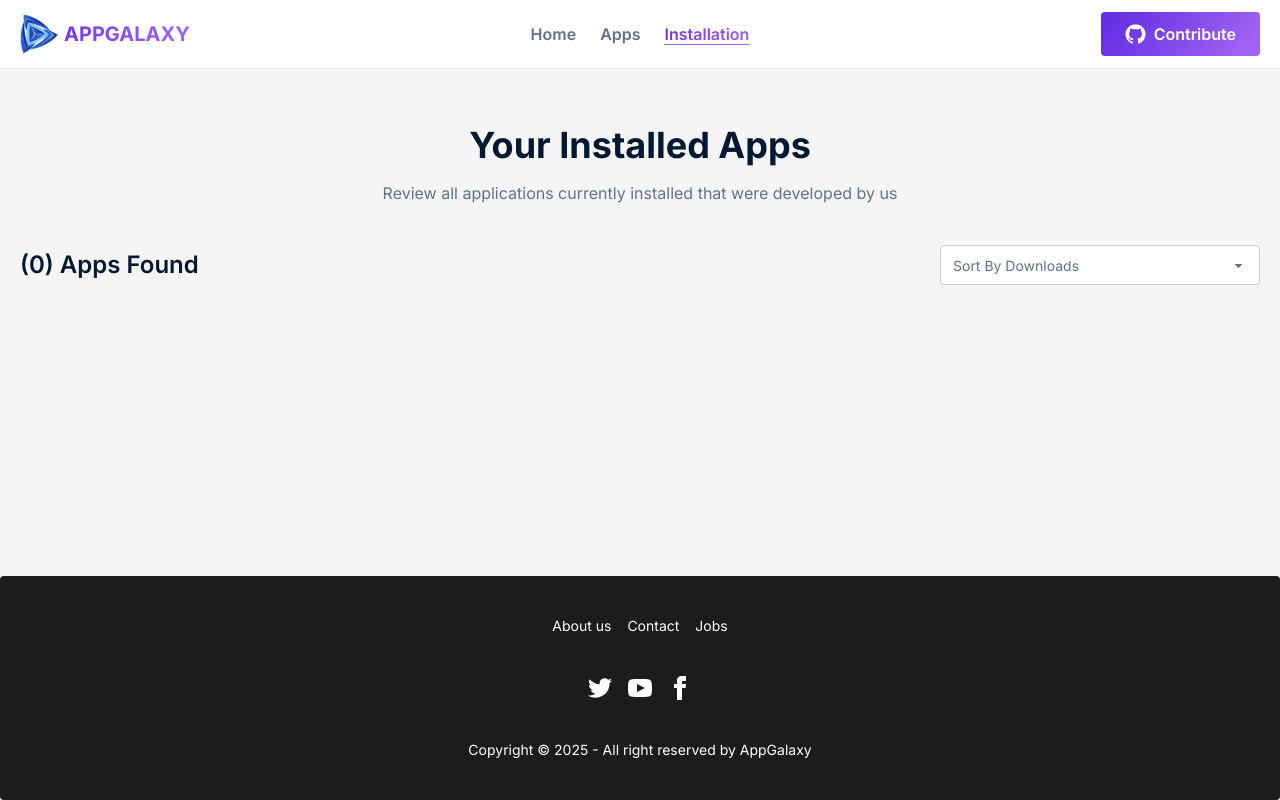
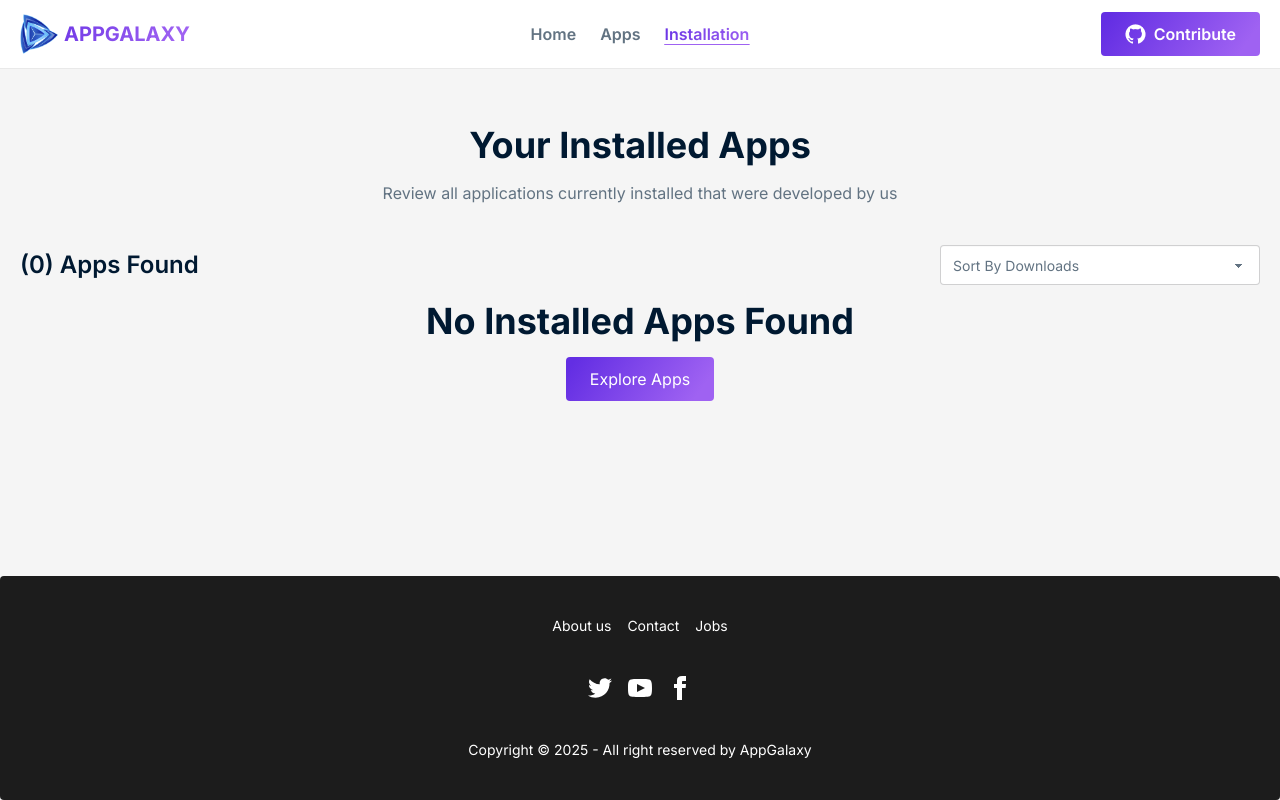
Before and after one commit to sagormajomder/app-galaxy, a React (Vite) app: page /installation in a window 1280 px wide. Built offline with nearby package versions, Linux system fonts and the light colour scheme.

Commit message:
Fix typo in localSetInstalledApp function and update local storage handling for installed apps

```diff
--- a/src/components/AppDetailsPage/AppOverview.jsx
+++ b/src/components/AppDetailsPage/AppOverview.jsx
@@ -6,7 +6,7 @@ import reviewIcon from "../../assets/icon-review.png";
 import {
   formatLargeNumber,
   localGetInstalledApp,
-  localSetInsalledApp,
+  localSetInstalledApp,
 } from "../../utils/utils";
 
 export default function AppOverview({
@@ -26,8 +26,8 @@ export default function AppOverview({
 
   function handleInstall() {
     setIsInstalled(true);
+    localSetInstalledApp(id);
     toast.success(`Successfully installed!`);
-    localSetInsalledApp(id);
   }
   return (
     <section className="flex flex-col gap-8 border-b border-gray-300 py-10 sm:flex-row">
--- a/src/components/AppsContainer.jsx
+++ b/src/components/AppsContainer.jsx
@@ -3,8 +3,8 @@ import { Link } from "react-router";
 import downloadIcon from "../assets/icon-downloads.png";
 import ratingsIcon from "../assets/icon-ratings.png";
 import { formatLargeNumber } from "../utils/utils";
-import LinkButton from "./LinkButton";
 import Loader from "./Loader";
+import NotFoundApps from "./NotFoundApps";
 
 export default function AppsContainer({
   data,
@@ -46,17 +46,7 @@ export default function AppsContainer({
     return <Loader />;
   }
   if (filterData.length === 0) {
-    return (
-      <div className="flex flex-col items-center justify-center gap-4">
-        <p className="text-heading text-4xl font-bold">No Apps Found</p>
-        <LinkButton
-          styles="bg-gradient-primary text-center text-white max-w-fit mx-auto"
-          to="/apps"
-        >
-          Show All
-        </LinkButton>
-      </div>
-    );
+    return <NotFoundApps message="No Apps Found" buttonText="Show All" />;
   }
 
   return (
--- /dev/null
+++ b/src/components/NotFoundApps.jsx
@@ -0,0 +1,15 @@
+import LinkButton from "./LinkButton";
+
+export default function NotFoundApps({ message, buttonText }) {
+  return (
+    <div className="flex flex-col items-center justify-center gap-4">
+      <p className="text-heading text-4xl font-bold">{message}</p>
+      <LinkButton
+        styles="bg-gradient-primary text-center text-white max-w-fit mx-auto"
+        to="/apps"
+      >
+        {buttonText}
+      </LinkButton>
+    </div>
+  );
+}
--- a/src/pages/InstallationPage.jsx
+++ b/src/pages/InstallationPage.jsx
@@ -3,9 +3,10 @@ import { useLoaderData } from "react-router";
 import AppsHeading from "../components/AppsHeading";
 import Container from "../components/Container";
 import SectionTitle from "../components/SectionTitle";
-import { localGetInstalledApp } from "../utils/utils";
+import { localGetInstalledApp, localUpdateInstalledApp } from "../utils/utils";
 
 import InstalledAppsContainer from "../components/InstalledAppsContainer";
+import NotFoundApps from "../components/NotFoundApps";
 
 export default function InstallationPage() {
   const data = useLoaderData();
@@ -28,16 +29,11 @@ export default function InstallationPage() {
   }
 
   function handleRemoveApp(id) {
-    console.log(id);
-
     const updatedInstalledApp = sortedInstalledApp.filter(
       (app) => app.id !== id,
     );
     setInstalledApp(updatedInstalledApp);
-    localStorage.setItem(
-      "installedApp",
-      JSON.stringify(updatedInstalledApp.map((app) => app.id)),
-    );
+    localUpdateInstalledApp(updatedInstalledApp);
   }
 
   return (
@@ -52,10 +48,17 @@ export default function InstallationPage() {
           sortBy={sortBy}
           onSortBy={setSortBy}
         />
-        <InstalledAppsContainer
-          apps={sortedInstalledApp}
-          onRemoveApp={handleRemoveApp}
-        />
+        {sortedInstalledApp.length === 0 ? (
+          <NotFoundApps
+            message="No Installed Apps Found"
+            buttonText="Explore Apps"
+          />
+        ) : (
+          <InstalledAppsContainer
+            apps={sortedInstalledApp}
+            onRemoveApp={handleRemoveApp}
+          />
+        )}
       </Container>
     </section>
   );
--- a/src/utils/utils.js
+++ b/src/utils/utils.js
@@ -15,11 +15,15 @@ export function localGetInstalledApp() {
 }
 
 // Save installed App into localstorage
-export function localSetInsalledApp(id) {
+export function localSetInstalledApp(id) {
   const installedApps = localGetInstalledApp();
-
-  if (installedApps.length === 0) {
-    localStorage.setItem("installedApp", JSON.stringify([id]));
-  }
   localStorage.setItem("installedApp", JSON.stringify([...installedApps, id]));
 }
+
+// update installed App into localstorage
+export function localUpdateInstalledApp(updatedInstalledApp) {
+  localStorage.setItem(
+    "installedApp",
+    JSON.stringify(updatedInstalledApp.map((app) => app.id)),
+  );
+}
```
